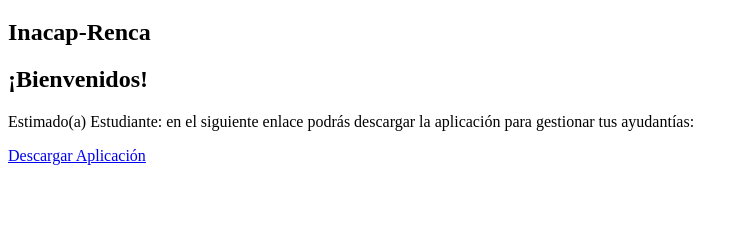
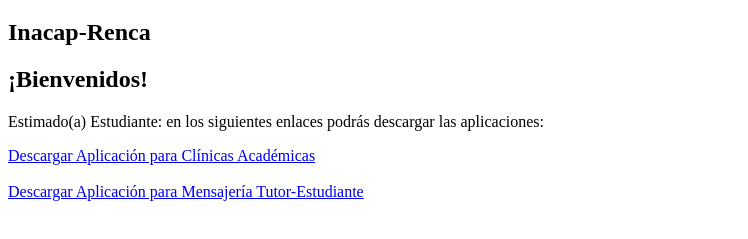
Before and after one commit to fdolbf/fdolbf.github.io, a plain HTML site: page index.html in a window 1280 px wide. Shown: the part 61-300 px from the top of the page, without its empty margins (0-748 px from the left). Drawn offline with Linux system fonts and the light colour scheme.

Commit message:
Update index.html

```diff
--- a/index.html
+++ b/index.html
@@ -12,9 +12,10 @@
 <h2>Inacap-Renca</h2>
 
 <h2>¡Bienvenidos!</h2>
-<p>Estimado(a) Estudiante: en el siguiente enlace podrás descargar la aplicación para gestionar tus ayudantías:</p>
-<a href="MiAyuda.apk">Descargar Aplicación</a>
-
-
+<p>Estimado(a) Estudiante: en los siguientes enlaces podrás descargar las aplicaciones:</p>
+<a href="MiAyuda.apk">Descargar Aplicación para Clínicas Académicas</a>
+<br>
+<br>
+<a href="MiAyudaM.apk">Descargar Aplicación para Mensajería Tutor-Estudiante</a>
 </body>
 </html>
```
